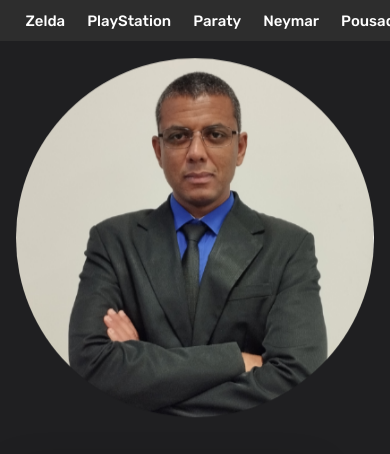
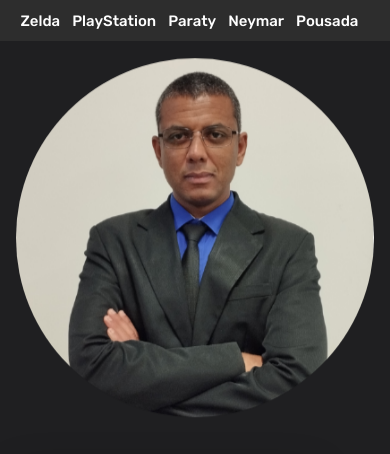
Before and after one commit to DasLopes/portfolio, a plain HTML site: page index.html in a window 390 px wide. Shown: the top 454 px of the page. Drawn offline with nearby package versions, Linux system fonts and the light colour scheme.

Commit message:
ajustando header para tela 480px

```diff
--- a/css/style.css
+++ b/css/style.css
@@ -253,12 +253,12 @@ section {
 
 @media screen and (max-width: 480px) {
   :root{
-    --big-font: 3.5rem;
+    --big-font: 3rem;
     --p-font:15px;
     transition: .2s;
   }
   .navbar a{
-    margin: 0 10px;
+    margin: 0 5px;
   }
 }
 
```
